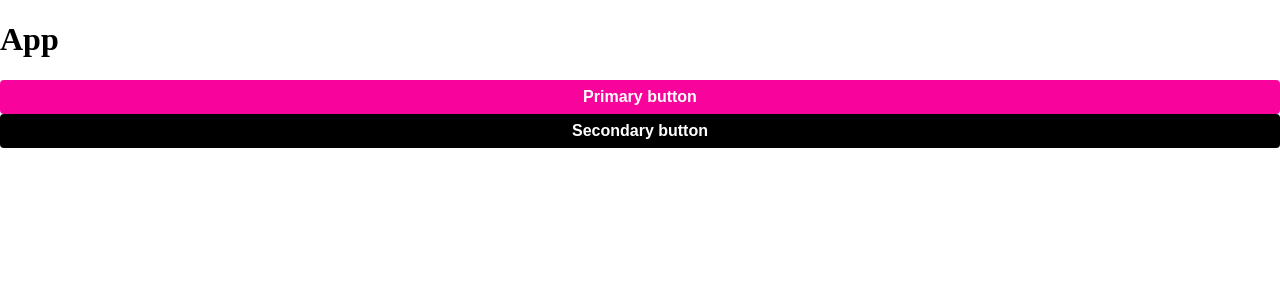
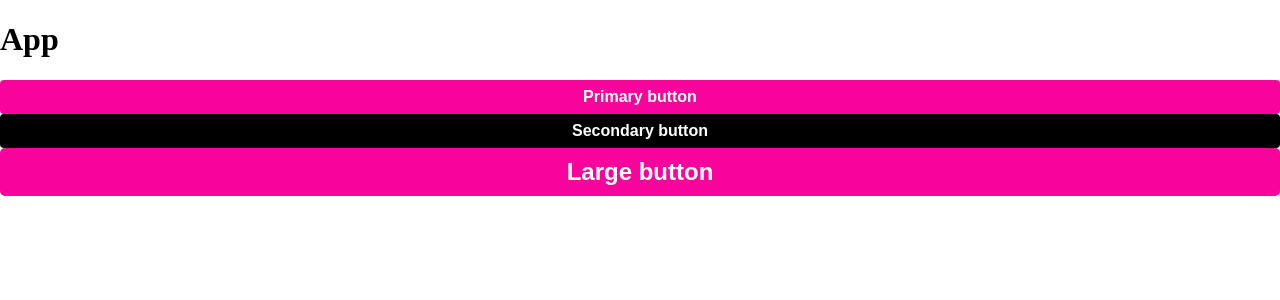
Before and after one commit to leighwest/styled-components-v5, a React (Create React App) app: page /login in a window 1280 px wide. Shown: the top 300 px of the page. Built offline with nearby package versions, Linux system fonts and the light colour scheme; the HTML template or start-up script is replaced by a standard one.

Commit message:
Added bulk .css styles

```diff
--- a/package.json
+++ b/package.json
@@ -8,6 +8,7 @@
     "@testing-library/user-event": "^13.5.0",
     "react": "^18.2.0",
     "react-dom": "^18.2.0",
+    "react-router-dom": "^6.3.0",
     "react-scripts": "5.0.1",
     "styled-components": "^5.3.5",
     "web-vitals": "^2.1.4"
--- a/src/components/App.js
+++ b/src/components/App.js
@@ -1,5 +1,7 @@
+import { BrowserRouter, Switch, Route } from 'react-router-dom';
+import { createGlobalStyle } from 'styled-components';  // applies to entire project
+
 import { Button } from "components/common";
-import { createGlobalStyle } from 'styled-components';  // applies to entire project
 
 const GlobalStyle = createGlobalStyle`
  body {
@@ -24,6 +26,9 @@ function App() {
       <Button secondary>
         Secondary button
       </Button>
+      <Button large>
+        Large button
+      </Button>
     </>
 
   );
--- a/src/components/common/Button.js
+++ b/src/components/common/Button.js
@@ -1,13 +1,20 @@
-import styled from 'styled-components';
+import styled, { css } from 'styled-components';
 
 const Button = styled.button`
   color: white;
   background: ${p => p.secondary ? 'black' : '#f8049c'};
   font-weight: bold;
+  ${p => p.large ? css`
+  padding: 10px;
+  border-radius: 5px;
+  font-size: 1.5em;
+  ` : css`
   padding: 8px;
   border-radius: 4px;
+  font-size: 1em;
+  `}
+
   box-shadow: none;
-  font-size: 1em;
   border: none;
   width: 100%;
   display: block;
```
Also changed, not shown: src/components/pages/Home.js (added, +11 -0 lines), src/components/pages/Login.js (added, +9 -0 lines), 1 other file (tests, documents, lock files or other folders).
